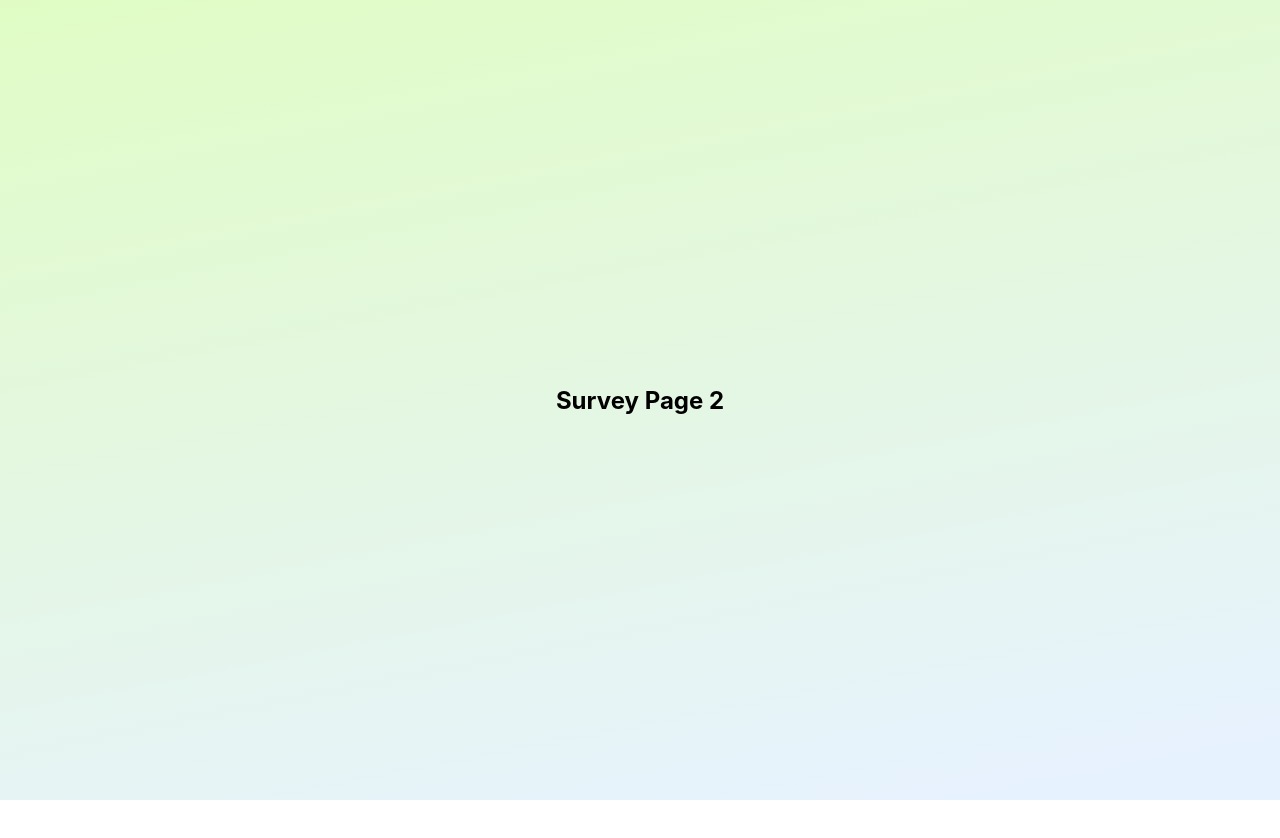
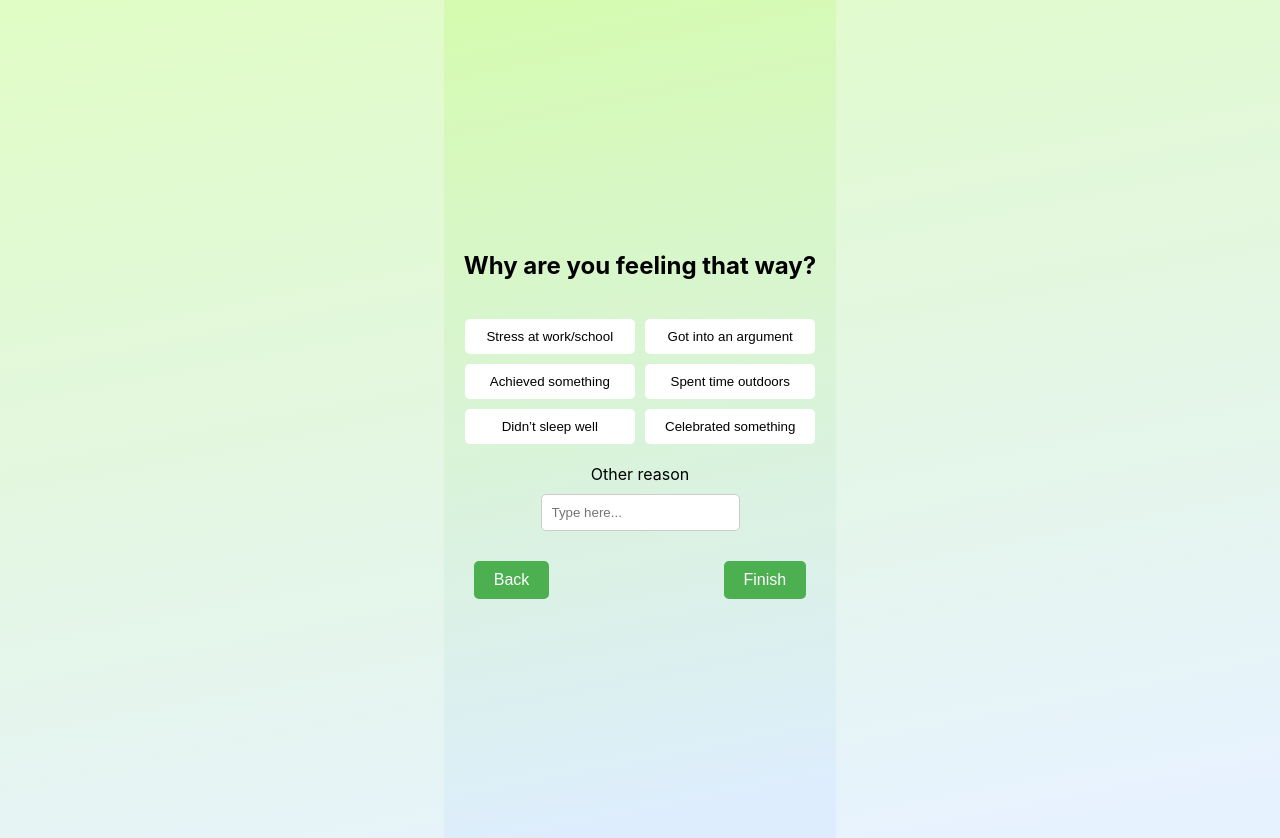
Before and after one commit to lillykml/client, a React (Create React App) app: page /survey2 in a window 1280 px wide. Before the commit the page ends 800 px from the top, so only its background shows below. Built offline with nearby package versions, Linux system fonts and the light colour scheme; the HTML template or start-up script is replaced by a standard one.

Commit message:
survey2 redo

```diff
--- a/src/pages/Home.js
+++ b/src/pages/Home.js
@@ -1,13 +1,54 @@
+import Header from '../components/Header';
 import Navbar from '../components/Navbar';
+import { useNavigate } from 'react-router-dom';
+import React, { useState } from 'react';
+import './home.css';
+
 
 const Home = () => {
 
+    const navigate = useNavigate();
+
+    const navigateToInsights = () => {
+        navigate('/survey1');
+    };
+
     return(
         <div>
-            <h2>Home Page</h2>
+        <div className="main-screen-container">
+            <div className="header">
+                <p>October 21, 2023</p>
+                <h1>Welcome, Courtney</h1>
+            </div>
+            <div className="daily-summary">
+                <div className="well-being">
+                    <p>Well-being score: 54%</p>
+                    <p>You seem: STRESSED</p>
+                </div>
+                <button onClick={navigateToInsights}>Recommendations</button>
+            </div>
+            <div className="brighten-day">
+                <h2>Let’s brighten up your day ☀️</h2>
+                <div className="data-section">
+                    {/* Add data blocks here like steps, heart rate, etc. */}
+                </div>
+            </div>
+            <div className="weekly-summary">
+                <div className="tabs">
+                    <button>Mental</button>
+                    <button>Physical</button>
+                </div>
+                {/* Placeholder for graph */}
+            </div>
+            <div className="footer-nav">
+                <button>Journal</button>
+                <button>Home</button>
+                <button>Insights</button>
+            </div>
+        </div>
             <Navbar current="home"/>
         </div>
-    )
-}
+    );
+};
 
 export default Home;
--- a/src/pages/Survey2.js
+++ b/src/pages/Survey2.js
@@ -12,10 +12,52 @@ const CustomButton = ({ text, navigateTo }) => {
 };
 
 const Survey2 = () => {
-    return(
-        <div>
-            <h2>Survey Page 2</h2>
+  const [selectedReasons, setSelectedReasons] = useState([]);
+  const [otherReason, setOtherReason] = useState('');
+
+  const handleReasonClick = (reason) => {
+    if (selectedReasons.includes(reason)) {
+      setSelectedReasons(prevReasons => prevReasons.filter(r => r !== reason));
+    } else {
+      setSelectedReasons(prevReasons => [...prevReasons, reason]);
+    }
+  };
+
+  const navigate = useNavigate();
+
+  const navigateToPreviousPage = () => {
+    navigate('/survey1');
+  };
+
+  const closeSurvey = () => {
+    navigate('/home');
+  };
+
+  return (
+    <div>
+      <div className="reasonsContainer">
+        <h2>Why are you feeling that way?</h2>
+        <div className="reasonsButtons">
+          {["Stress at work/school", "Got into an argument", "Achieved something", "Spent time outdoors", "Didn’t sleep well", "Celebrated something"].map(reason => (
+            <button
+              key={reason}
+              className={selectedReasons.includes(reason) ? 'selected' : ''}
+              onClick={() => handleReasonClick(reason)}
+            >
+              {reason}
+            </button>
+          ))}
         </div>
+        <div className="otherReason">
+          <label>Other reason</label>
+          <input type="text" value={otherReason} onChange={e => setOtherReason(e.target.value)} placeholder="Type here..." />
+        </div>
+        <div className="navigationButtons">
+          <CustomButton text="Back" navigateTo={navigateToPreviousPage} />
+          <CustomButton text="Finish" navigateTo={closeSurvey} />
+        </div>
+      </div>
+    </div>
   );
 };
 
```
Also changed, not shown: src/Pages/home.css (added).
